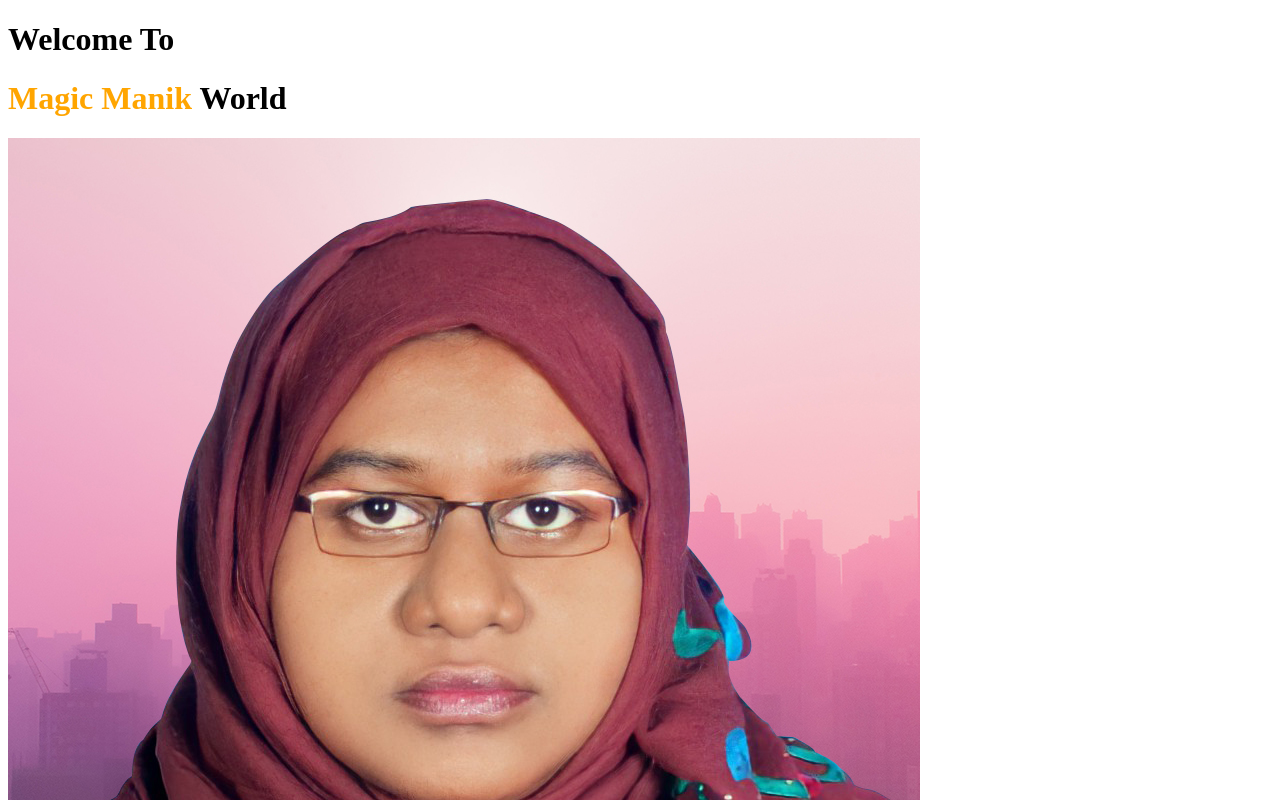
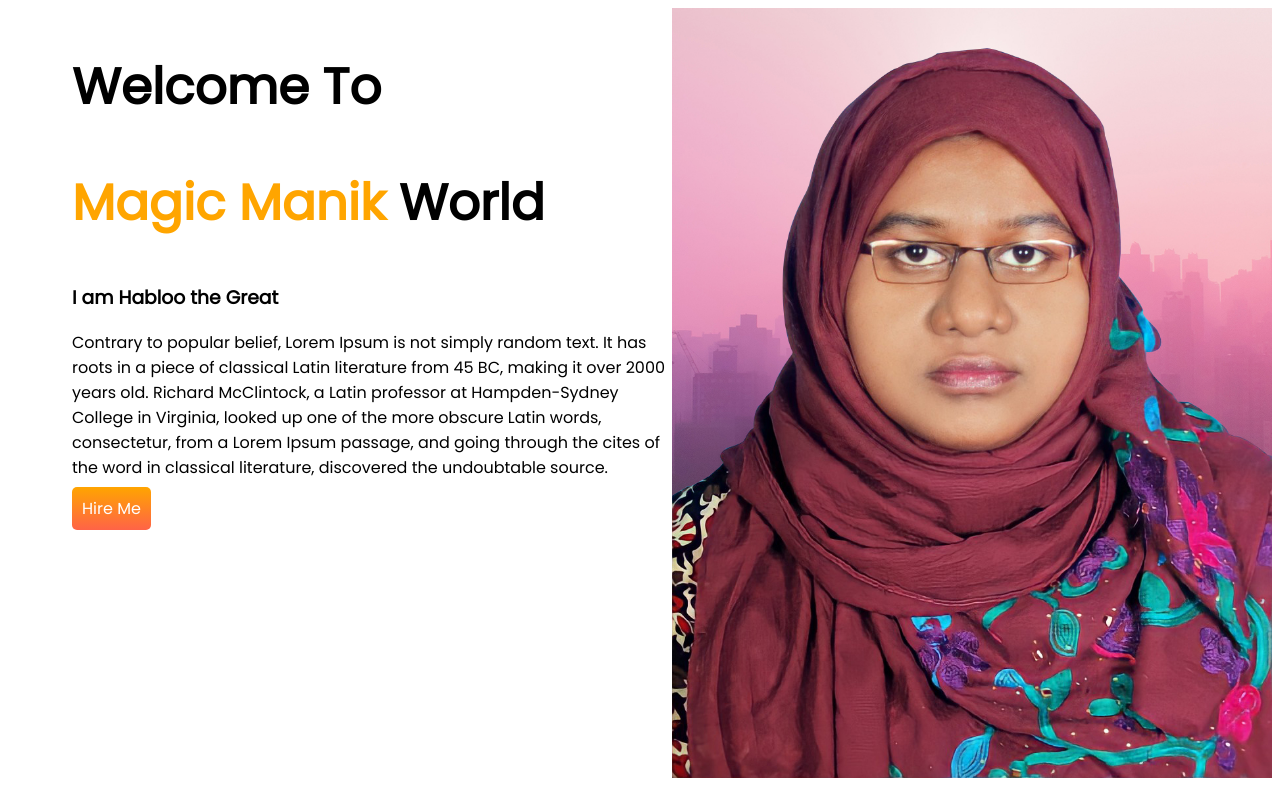
Before and after one commit to MagicManik/my-first-repo, a plain HTML site: page index.html in a window 1280 px wide. Shown: the top 800 px of the page. Drawn offline with Linux system fonts and the light colour scheme.

Commit message:
added new something

```diff
--- a/index.html
+++ b/index.html
@@ -1,16 +1,38 @@
 <!DOCTYPE html>
 <html lang="en">
+
 <head>
     <meta charset="UTF-8">
     <meta http-equiv="X-UA-Compatible" content="IE=edge">
     <meta name="viewport" content="width=device-width, initial-scale=1.0">
     <title>Magic Manik Potfolio</title>
+    <link rel="preconnect" href="https://fonts.googleapis.com">
+    <link rel="preconnect" href="https://fonts.gstatic.com" crossorigin>
+    <link href="https://fonts.googleapis.com/css2?family=Poppins&display=swap" rel="stylesheet">
     <link rel="stylesheet" href="style.css">
     <link rel="shortcut icon" href="magic-manik-favicon.png" type="image/x-icon">
 </head>
+
 <body>
-    <h1>Welcome To</h1>
-    <h1> <span>Magic Manik</span> World</h1>
-    <img src="Amena.jpg" alt="jaaaaaan">
+    <section>
+        <div class="half-width">
+            <h1>Welcome To</h1>
+            <h1> <span class="habloo">Magic Manik</span> World</h1>
+            <h3>I am Habloo the Great</h3>
+            <p>Contrary to popular belief, Lorem Ipsum is not simply random text. It has roots in a piece of classical
+                Latin
+                literature from 45 BC, making it over 2000 years old. Richard McClintock, a Latin professor at
+                Hampden-Sydney College in Virginia, looked up one of the more obscure Latin words, consectetur, from a
+                Lorem
+                Ipsum passage, and going through the cites of the word in classical literature, discovered the
+                undoubtable
+                source.</p>
+            <a class="hire-me" target="_blank" href="https://www.linkedin.com/in/magicmanik/">Hire Me</a>
+        </div>
+        <div class="half-width">
+            <img src="Amena.jpg" alt="jaaaaaan">
+        </div>
+    </section>
 </body>
+
 </html>
--- a/style.css
+++ b/style.css
@@ -1,3 +1,26 @@
-span{
+body{
+    font-family: 'Poppins', sans-serif;
+    padding-left: 5%;
+}
+h1{
+    font-size: 50px;
+}
+.habloo{
     color: orange;
 }
+section{
+    display: flex;
+}
+.half-width{
+    width: 50%;
+}
+.half-width img{
+    width: 100%;
+}
+.hire-me{
+    text-decoration: none;
+    color: white;
+    background-image: linear-gradient(orange, tomato);
+    padding: 10px;
+    border-radius: 5px;
+}
```
